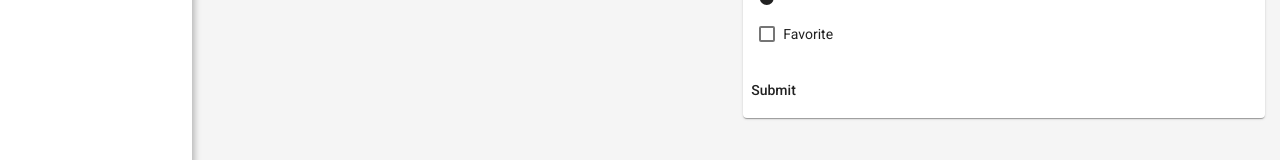
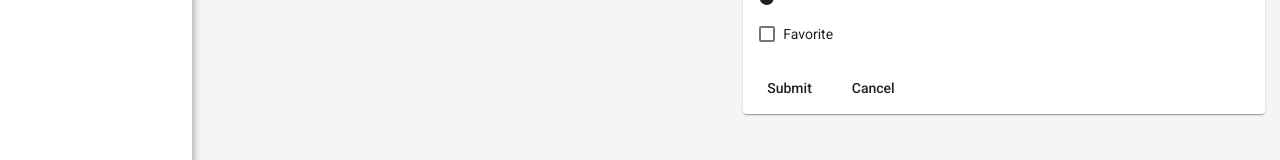
Before and after one commit to Axpers/courses-management, an Angular app: page / in a window 1280 px wide. Shown: the part 350-510 px from the top of the page. Built offline with nearby package versions, Linux system fonts and the light colour scheme.

Commit message:
Implémentation de la fonction Cancel dans le détail des cours afin de vider le contenu des forms

```diff
--- a/src/app/courses/course-form/course-form.component.html
+++ b/src/app/courses/course-form/course-form.component.html
@@ -38,8 +38,12 @@
 
   </mat-card-content>
   <mat-card-actions>
-    <button mat-icon-button mat-line>
+    <button mat-button>
       Submit
     </button>
+    <button mat-button (click)="resetSelectedCourse.emit(selectedCourse)">
+      Cancel
+    </button>
+
   </mat-card-actions>
 </mat-card>
--- a/src/app/courses/course-form/course-form.component.ts
+++ b/src/app/courses/course-form/course-form.component.ts
@@ -1,4 +1,4 @@
-import {Component, Input} from '@angular/core';
+import {Component, EventEmitter, Input, Output} from '@angular/core';
 
 @Component({
   selector: 'app-course-form',
@@ -7,4 +7,5 @@ import {Component, Input} from '@angular/core';
 })
 export class CourseFormComponent {
   @Input() selectedCourse;
+  @Output() resetSelectedCourse = new EventEmitter();
 }
--- a/src/app/courses/courses.component.html
+++ b/src/app/courses/courses.component.html
@@ -7,7 +7,8 @@
   </div>
 
   <div>
-    <app-course-form [selectedCourse]="selectedCourse">
+    <app-course-form [selectedCourse]="selectedCourse"
+                     (resetSelectedCourse)="resetSelectedCourse()">
     </app-course-form>
   </div>
 </div>
--- a/src/app/courses/courses.component.ts
+++ b/src/app/courses/courses.component.ts
@@ -9,7 +9,13 @@ import {CoursesListService} from '../shared/courses-list.service';
 export class CoursesComponent implements OnInit {
   courses = [];
 
-  selectedCourse = null;
+  selectedCourse = {
+    id: null,
+    name: '',
+    description: '',
+    percentageComplete: 0,
+    favorite: null,
+  };
 
   constructor(private coursesService: CoursesListService) {
   }
```
